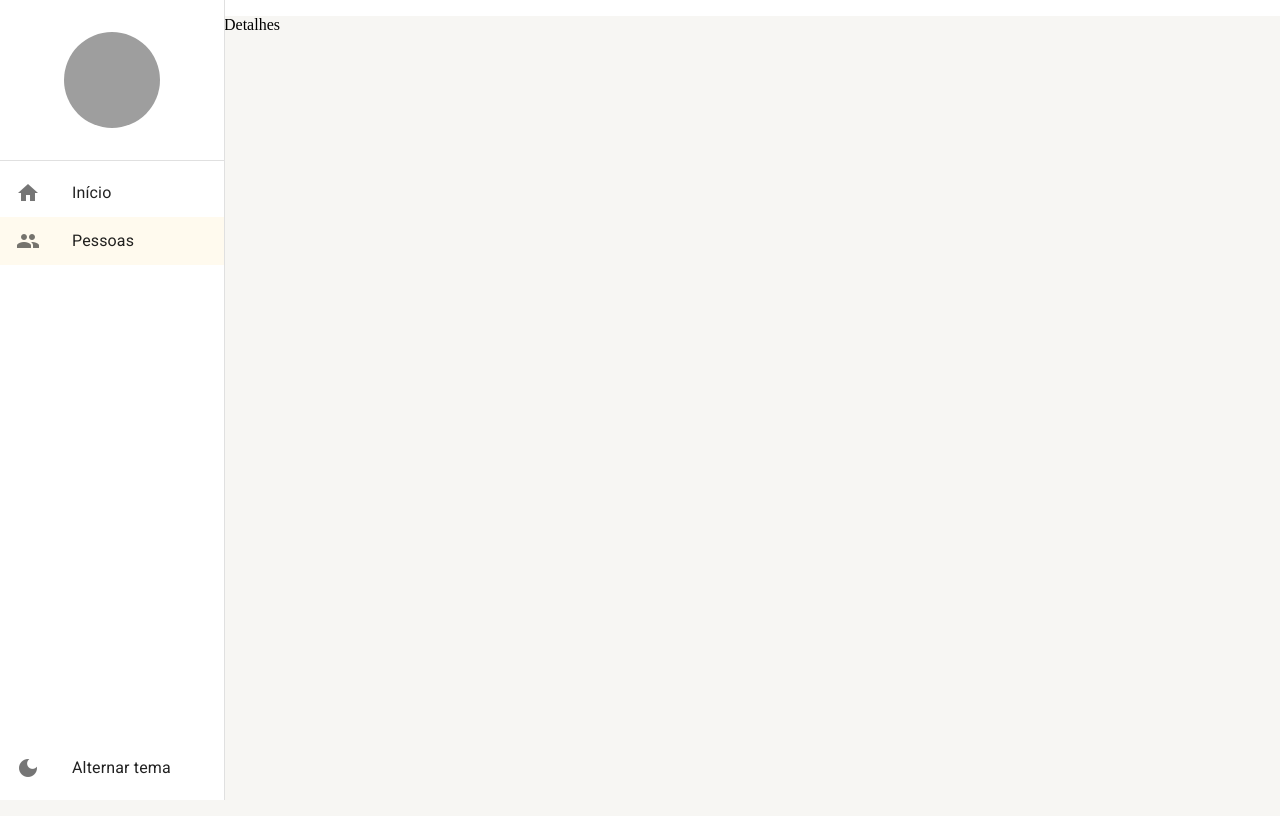
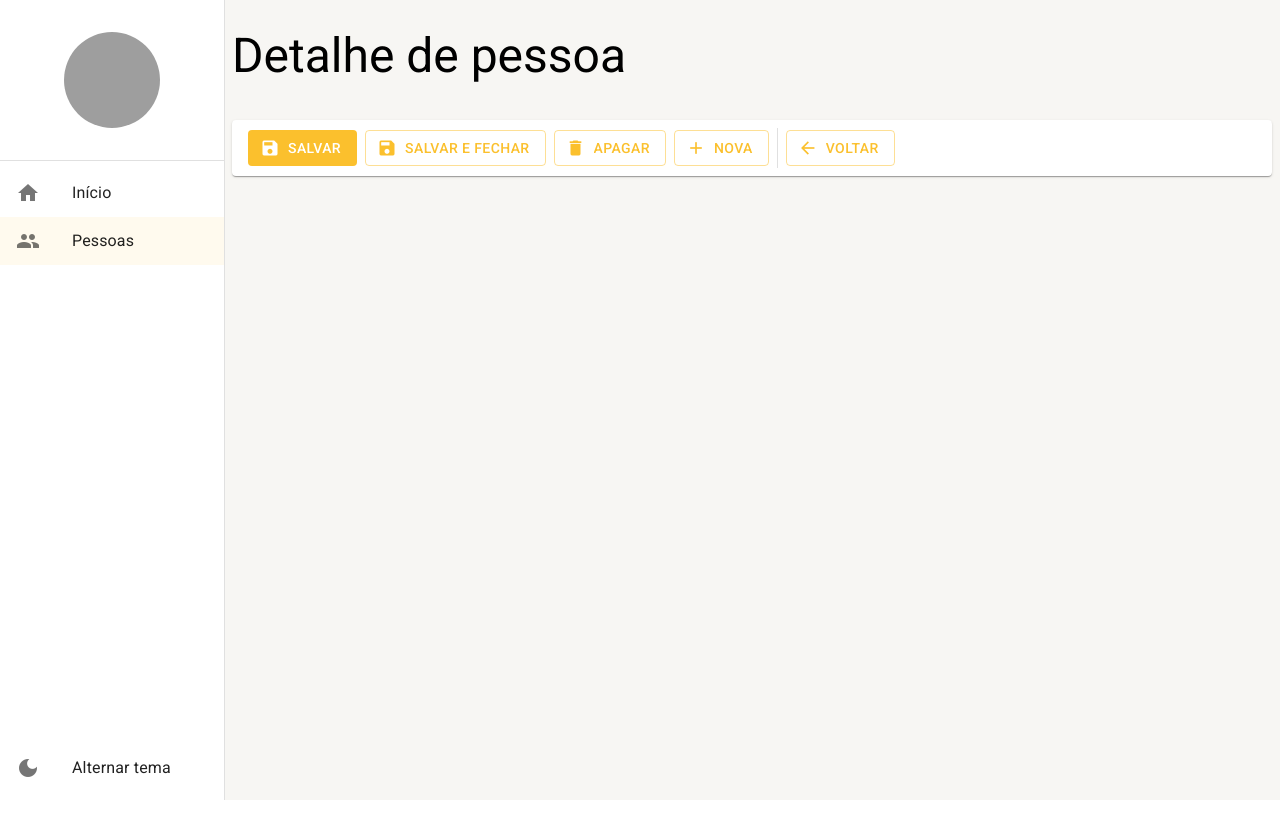
Before and after one commit to DBDev90/REACT, a React (Create React App) app in the folder projeto-react-crud-mui-typescript/: page /pessoas/detalhe/1 in a window 1280 px wide. Built offline with nearby package versions, Linux system fonts and the light colour scheme; grey boxes are pictures that could not be loaded.

Commit message:
feat: tela de criação e edição de registro

```diff
--- a/projeto-react-crud-mui-typescript/src/pages/index.ts
+++ b/projeto-react-crud-mui-typescript/src/pages/index.ts
@@ -1,2 +1,3 @@
 export * from './dashboard/Dashboard';
 export * from './pessoas/ListagemDePessoas';
+export * from './pessoas/DetalheDePessoas';
--- /dev/null
+++ b/projeto-react-crud-mui-typescript/src/pages/pessoas/DetalheDePessoas.tsx
@@ -0,0 +1,39 @@
+import { useNavigate, useParams } from "react-router-dom";
+
+import { LayoutBaseDePagina } from "../../shared/layouts";
+import { FerramentasDeDetalhe } from "../../shared/components/ferramentas-de-detalhe/FerramentasDeDetalhe";
+
+export const DetalheDePessoas: React.FC = () => {
+    const { id = 'nova' } = useParams<'id'>();
+    const navigate = useNavigate();
+
+    const handleSave = () => {
+        console.log('save');
+    };
+
+    const handleDelete = () => {
+        console.log('delete');
+    };
+
+    return (
+        <LayoutBaseDePagina
+            titulo="Detalhe de pessoa"
+            barraDeFerramentas={
+                <FerramentasDeDetalhe
+                    textoBotaoNovo="Nova"
+                    mostrarBotaoSalvarFechar
+                    mostrarBotaoNovo={id !== 'nova'}
+                    mostrarBotaoApagar={id !== 'nova'}
+
+                    aoCLicarEmSalvar={handleSave}
+                    aoClicarEmSalvarFechar={handleSave}
+                    aoClicarEmApagar={handleDelete}
+                    aoClicarEmVoltar={() => navigate('/pessoas')}
+                    aoClicarEmNovo={() => navigate('/pessoas/detalhe/nova')}
+                />
+            }
+        >
+
+        </LayoutBaseDePagina>
+    )
+}
--- a/projeto-react-crud-mui-typescript/src/pages/pessoas/ListagemDePessoas.tsx
+++ b/projeto-react-crud-mui-typescript/src/pages/pessoas/ListagemDePessoas.tsx
@@ -74,6 +74,7 @@
                     mostrarInputBusca
                     textoBotaoNovo="Nova"
                     textoDaBusca={busca}
+                    aoClicarEmNovo={() => navigate('/pessoas/detalhe/nova')}
                     aoMudarTextoDeBusca={texto => setSearchParams({ busca: texto, pagina: '1' }, { replace: true })}
                 />
             }
--- a/projeto-react-crud-mui-typescript/src/routes/index.tsx
+++ b/projeto-react-crud-mui-typescript/src/routes/index.tsx
@@ -1,7 +1,7 @@
 import { Routes, Route, Navigate } from 'react-router-dom'
 import { useDrawerContext } from '../shared/contexts';
 import { useEffect } from 'react';
-import { Dashboard, ListagemDePessoas } from '../pages';
+import { Dashboard, DetalheDePessoas, ListagemDePessoas } from '../pages';
 
 export const AppRoutes = () => {
     const { setDrawerOptions } = useDrawerContext();
@@ -25,7 +25,7 @@
         <Routes>
             <Route path='/pagina-inicial' element={<Dashboard />} />
             <Route path='/pessoas' element={<ListagemDePessoas />} />
-            <Route path='/pessoas/detalhe/:id' element={<p>Detalhes</p>} />
+            <Route path='/pessoas/detalhe/:id' element={<DetalheDePessoas />} />
 
             <Route path='*' element={<Navigate to="/pagina-inicial" />} />
         </Routes>
```
